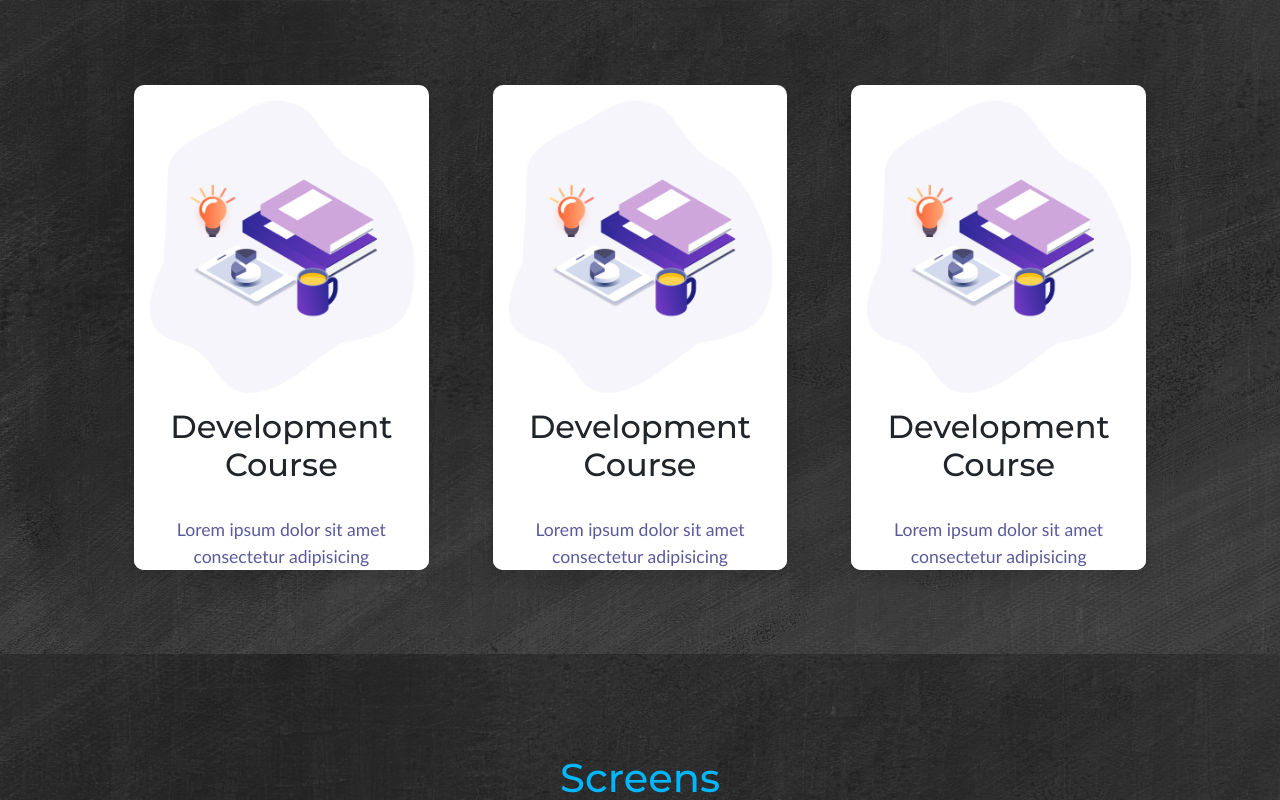
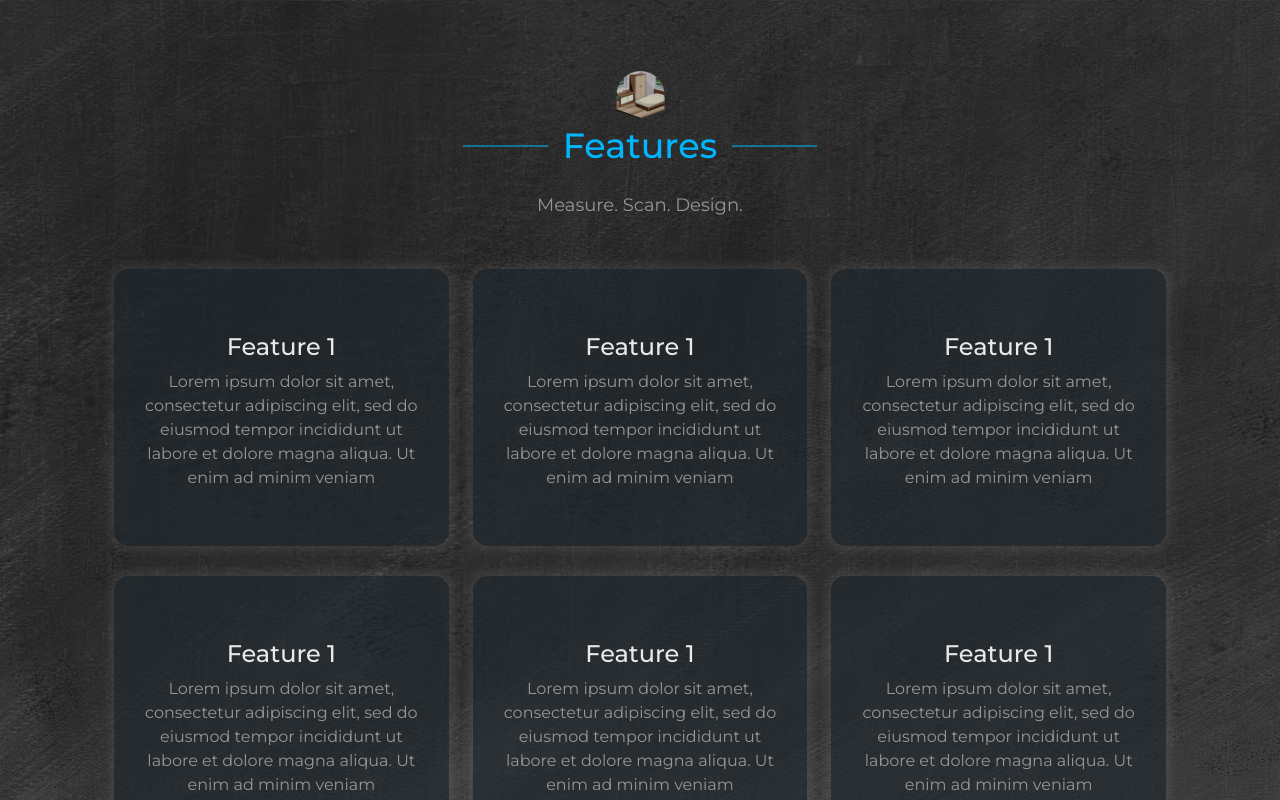
Before and after one commit to canerates/chamber-landingpage, a React (Create React App) app: page / in a window 1280 px wide. Shown: the part 400-1200 px from the top of the page. Built offline with nearby package versions, Linux system fonts and the light colour scheme.

Commit message:
Feature section update

```diff
--- a/src/components/FeatureBox.jsx
+++ b/src/components/FeatureBox.jsx
@@ -1,15 +1,18 @@
+import { Col } from 'reactstrap';
 
 const FeatureBox = (props) => {
     return(
-        <div className='feature-box'>
-            <div className='feature-box-img'>
-                <img src={props.image} alt="" />
+        <Col lg='4' md='6' className='feature-box-container' key={`features-${props.index}`}>
+            <div className='feature-box'>
+                <div className='feature-box-img-block'>
+                    <img alt='' className='feature-box-img' src={props.icon} />
+                </div>
+                <div className='feature-box-description'>
+                    <h4 className='feature-box-text'>{props.title}</h4>
+                        <p>{props.details}</p>
+                </div>
             </div>
-            <div className='feature-box-text'>
-                <h2> {props.title} </h2>
-                <p>Lorem ipsum dolor sit amet consectetur adipisicing</p>
-            </div>
-        </div>
+        </Col>
     );
 };
 
--- a/src/components/Features.jsx
+++ b/src/components/Features.jsx
@@ -1,21 +1,23 @@
-import { Container, Row, Col } from 'reactstrap';
+import { Container, Row } from 'reactstrap';
+import SectionTitle from './SectionTitle';
 import FeatureBox from "./FeatureBox";
-import featureimage from '../images/feature_1.png';
 
 const Features = () => {
+    const title = 'Features';
+    const text = 'Measure. Scan. Design.';
+    const boxTitle = 'Feature 1';
+    const boxDetails = 'Lorem ipsum dolor sit amet, consectetur adipiscing elit, sed do eiusmod tempor incididunt ut labore et dolore magna aliqua. Ut enim ad minim veniam';
     return(
         <section id='features'>
             <Container>
                 <Row className='row-center'>
-                    <Col sm='12' md='12' lg='4'>
-                        <FeatureBox image={featureimage} title='Development Course' />
-                    </Col>
-                    <Col sm='12' md='12' lg='4'>
-                        <FeatureBox image={featureimage} title='Development Course' />
-                    </Col>
-                    <Col sm='12' md='12' lg='4'>
-                        <FeatureBox image={featureimage} title='Development Course' />
-                    </Col>
+                    <SectionTitle title={title} text={text} />
+                    <FeatureBox title={boxTitle} details={boxDetails}/>
+                    <FeatureBox title={boxTitle} details={boxDetails}/>
+                    <FeatureBox title={boxTitle} details={boxDetails}/>
+                    <FeatureBox title={boxTitle} details={boxDetails}/>
+                    <FeatureBox title={boxTitle} details={boxDetails}/>
+                    <FeatureBox title={boxTitle} details={boxDetails}/>
                 </Row>
             </Container>
         </section>
--- a/src/components/Home.jsx
+++ b/src/components/Home.jsx
@@ -20,7 +20,7 @@ const Home = () => {
                             <p className='details'>Create your 3D room layout with textured floor and walls in real-time. Place your 3D furniture models and design your room. Give realistic looking with user-defined lighting options.  </p>
                         </Row>
                         <div>
-                            <Button className='cv-btn'>See more</Button>
+                            <Button href='#screens' className='cv-btn'>See more</Button>
                         </div>
                     </Col>
                 </Row>
--- a/src/components/Screens.jsx
+++ b/src/components/Screens.jsx
@@ -1,5 +1,6 @@
 import { Container, Row, Col } from 'reactstrap'
-import Slider from "react-slick";
+import Slider from 'react-slick';
+import SectionTitle from './SectionTitle';
 import iphoneHomeTab from '../images/screens/iphone_hometab.png';
 import iphoneTextureTab from '../images/screens/iphone_texturetab.png';
 import iphoneFurnitureTab from '../images/screens/iphone_furnituretab.png';
@@ -8,6 +9,7 @@ import iphoneDesignFurniture from '../images/screens/iphone_design_furniture.png
 import iphoneDesignSettings from '../images/screens/iphone_design_settings.png';
 import iphoneDesignARQuicklook1 from '../images/screens/iphone_arquicklook1.png';
 import iphoneDesignARQuicklook2 from '../images/screens/iphone_arquicklook2.png';
+
 
 var settings = {
     centerMode: true,
@@ -25,8 +27,8 @@ var settings = {
             settings: {
                 slidesToShow: 1,
                 slidesToScroll: 1,
-                centerPadding: "0",
-                padding: "0"
+                centerPadding: '0',
+                padding: '0'
 
             }
         },
@@ -35,7 +37,7 @@ var settings = {
             settings: {
                 slidesToShow: 1,
                 slidesToScroll: 1,
-                centerPadding: "120px"
+                centerPadding: '120px'
             }
         },
         {
@@ -43,7 +45,7 @@ var settings = {
             settings: {
                 slidesToShow: 1,
                 slidesToScroll: 1,
-                centerPadding: "200px"
+                centerPadding: '200px'
             }
         },
         {
@@ -51,7 +53,7 @@ var settings = {
             settings: {
                 slidesToShow: 3,
                 slidesToScroll: 1,
-                centerPadding: "40px"
+                centerPadding: '40px'
             }
         }
 
@@ -59,20 +61,13 @@ var settings = {
 };
 
 const Screens = () => {
+    const title = 'Screens';
+    const text = 'Chamber AR has three main sections. Home, Design AR, Scan Texture. Home section consists of three main tabs: Home Tab, Furniture Tab, Texture Tab. Design AR section provides AR View. Scan Texture section let users scan real-world texture to apply it on AR design.';
     return(
         <section id='screens'>
             <Container>
                 <Row>
-                    <Col lg='8' md='10' sm='10' className="offset-lg-2 offset-md-1 offset-sm-1">
-                        <div className="screens-title">
-                            <div className="main-title">
-                                <h1>Screens</h1>
-                            </div>
-                            <div className="sub-title">
-                                <p>Chamber AR has three main sections. Home, Design AR, Scan Texture. Home section consists of three main tabs: Home Tab, Furniture Tab, Texture Tab. Design AR section provides AR View. Scan Texture section let users scan real-world texture to apply it on AR design.</p>
-                            </div>
-                        </div>
-                    </Col>
+                    <SectionTitle title={title} text={text} />
                 </Row>
                 <Row>
                     <Col xs='12'>
@@ -80,28 +75,28 @@ const Screens = () => {
                             <div className='swiper-wrapper'>
                                 <Slider className='screens-slider' {...settings}>
                                     <div className='screens-item'>
-                                        <img alt="" className="screens-img" src={iphoneHomeTab} />
+                                        <img alt='' className='screens-img' src={iphoneHomeTab} />
                                     </div>
                                     <div className='screens-item'>
-                                        <img alt="" className="screens-img" src={iphoneFurnitureTab} />
+                                        <img alt='' className='screens-img' src={iphoneFurnitureTab} />
                                     </div>
                                     <div className='screens-item'>
-                                        <img alt="" className="screens-img" src={iphoneTextureTab} />
+                                        <img alt='' className='screens-img' src={iphoneTextureTab} />
                                     </div>
                                     <div className='screens-item'>
-                                        <img alt="" className="screens-img" src={iphoneDesignMeasure} />
+                                        <img alt='' className='screens-img' src={iphoneDesignMeasure} />
                                     </div>
                                     <div className='screens-item'>
-                                        <img alt="" className="screens-img" src={iphoneDesignSettings} />
+                                        <img alt='' className='screens-img' src={iphoneDesignSettings} />
                                     </div>
                                     <div className='screens-item'>
-                                        <img alt="" className="screens-img" src={iphoneDesignFurniture} />
+                                        <img alt='' className='screens-img' src={iphoneDesignFurniture} />
                                     </div>
                                     <div className='screens-item'>
-                                        <img alt="" className="screens-img" src={iphoneDesignARQuicklook1} />
+                                        <img alt='' className='screens-img' src={iphoneDesignARQuicklook1} />
                                     </div>
                                     <div className='screens-item'>
-                                        <img alt="" className="screens-img" src={iphoneDesignARQuicklook2} />
+                                        <img alt='' className='screens-img' src={iphoneDesignARQuicklook2} />
                                     </div>
 
                                 </Slider>
--- /dev/null
+++ b/src/components/SectionTitle.jsx
@@ -0,0 +1,20 @@
+import { Col } from 'reactstrap';
+import iconImg from '../images/icon_web.png';
+
+const SectionTitle = (props) => {
+    return(
+        <Col lg='8' md='10' sm='10' className="offset-lg-2 offset-md-1 offset-sm-1">
+            <div className="sections-title">
+                <div className="main-title">
+                    <img src={iconImg} alt='icon' />
+                    <h1><span>{props.title}</span></h1>
+                </div>
+                <div className="sub-title">
+                    <p>{props.text}</p>
+                </div>
+            </div>
+        </Col>
+    );
+}
+
+export default SectionTitle;
--- a/src/index.css
+++ b/src/index.css
@@ -27,6 +27,69 @@ input{
 }
 .logo img{
     width: 150px;
+}
+
+/* Common */
+
+.sections-title {
+    text-align: center;
+    margin: 50px;
+    margin-top: 0px;
+}
+
+.sections-title .main-title {
+    margin-bottom: 25px;
+}
+
+.sections-title .main-title h1 {
+    font-family:'Montserrat';
+	margin:0px;
+    color: #00b7ff;
+    font-size: 35px;
+}
+
+.sections-title .main-title span {
+    display: inline-block;
+    position: relative;
+}
+
+.sections-title .main-title span:before {
+    border-top: 2px solid #00b7ff;
+    right: 100%;
+    margin-right: 15px;
+    content: "";
+    position: absolute;
+    width: 85px;
+    transform: translateY(-50%);
+    top: 50%;
+    opacity: 0.5;
+}
+
+.sections-title .main-title span:after {
+    border-top: 2px solid #00b7ff;
+    left: 100%;
+    margin-left: 15px;
+    content: "";
+    position: absolute;
+    width: 85px;
+    transform: translateY(-50%);
+    top: 50%;
+    opacity: 0.5;
+}
+
+.sections-title .main-title img {
+    height: 60px;
+}
+
+.sections-title .sub-title {
+    margin-bottom: 0px;
+}
+
+.sections-title .sub-title p {
+    color: #969696;
+    margin-bottom: 7px;
+    font-size: 18px;
+
 }
 /* Loading Spinner */
 
@@ -237,64 +300,39 @@ input{
     background-size: cover;
 }
 
+.feature-box-container {
+
+}
+
 .feature-box {
-    background-color: #ffffff;
-    max-width:300px;
-    max-height: 650px;
-    margin: 20px;
-    border-radius: 10px;
-    overflow: hidden;
-    box-shadow: 0px 10px 12px rgba(0,0,0,0.1);
-    transition: 0.3s ease-in-out;
-    position: relative;
+    margin-bottom: 30px;
+    border-radius: 15px;
+    border-color: rgba(255,255,255,.08);
+    box-shadow: 0 0 10px 5px rgb(255 255 255 / 8%);
+    transition: all 1s;
+    text-align: center;
+    padding: 40px 25px;
+    background-color: rgb(30, 39, 46, 0.6);
+}
+
+.feature-box-img-block {
 }
 
 .feature-box-img {
-    width: 100%;
-    height: 60%;
 }
 
-.feature-box-img img {
-    padding: 15px;
-    width:100%;
-    height: 100%;
-}
-
-.feature-box:hover {
-    box-shadow: 2px 2px 12px rgba(0,0,0,0.1);
+.feature-box-description {
 }
 
 .feature-box-text {
-    width: 100%;
-    height: 20%;
-    background-color:#ffffff;
-    display:flex;
-    justify-content: center;
-    align-items: center;
-    text-align: center;
-    flex-direction: column;
+    color: #e7eaec;
+    letter-spacing: 0;
 }
 
-.feature-box-text p {
-    margin: 0px;
-    color:#000266a6;
-    font-size: 1.1rem;
-    font-family: calibri;
-    display: block;
-    display: -webkit-box;
-    max-width: 80%;
-    margin-top: 25px;
-    -webkit-line-clamp: 4;
-    -webkit-box-orient: vertical;
-    overflow: hidden;
-    text-overflow: ellipsis;
+.feature-box-description p {
+    color: #969696;
 }
-.feature-box-text p:hover {
-    color:#000266;
-}
-.feature-box-text a {
-    margin-top:15px ;
-}
+
 
 /* Screens */
 
@@ -304,35 +342,6 @@ input{
     background-image: url('./images/background.png');
     background-size: cover;
 }
-
-.screens-title {
-    text-align: center;
-    margin: 50px;
-}
-
-.screens-title .main-title {
-    margin-bottom: 25px;
-}
-
-.screens-title .main-title h1 {
-    font-family:'Montserrat';
-	margin:0px;
-    color: #00b7ff;
-    font-size: 40px;
-}
-
-.screens-title .sub-title p {
-    color: #969696;
-    margin-bottom: 7px;
-    font-size: 18px;
-
-}
-
-.screens-title .sub-title {
-    margin-bottom: 0px;
-}
-
-
 
 .swiper-container {
     margin-top: -6px;
@@ -405,6 +414,10 @@ div .screens-item img {
     box-shadow: 0 0 4px 1px #e2e2e2;
 }
 
+/* Features */
+
+
+
 
 /* Responsive */
 
```
